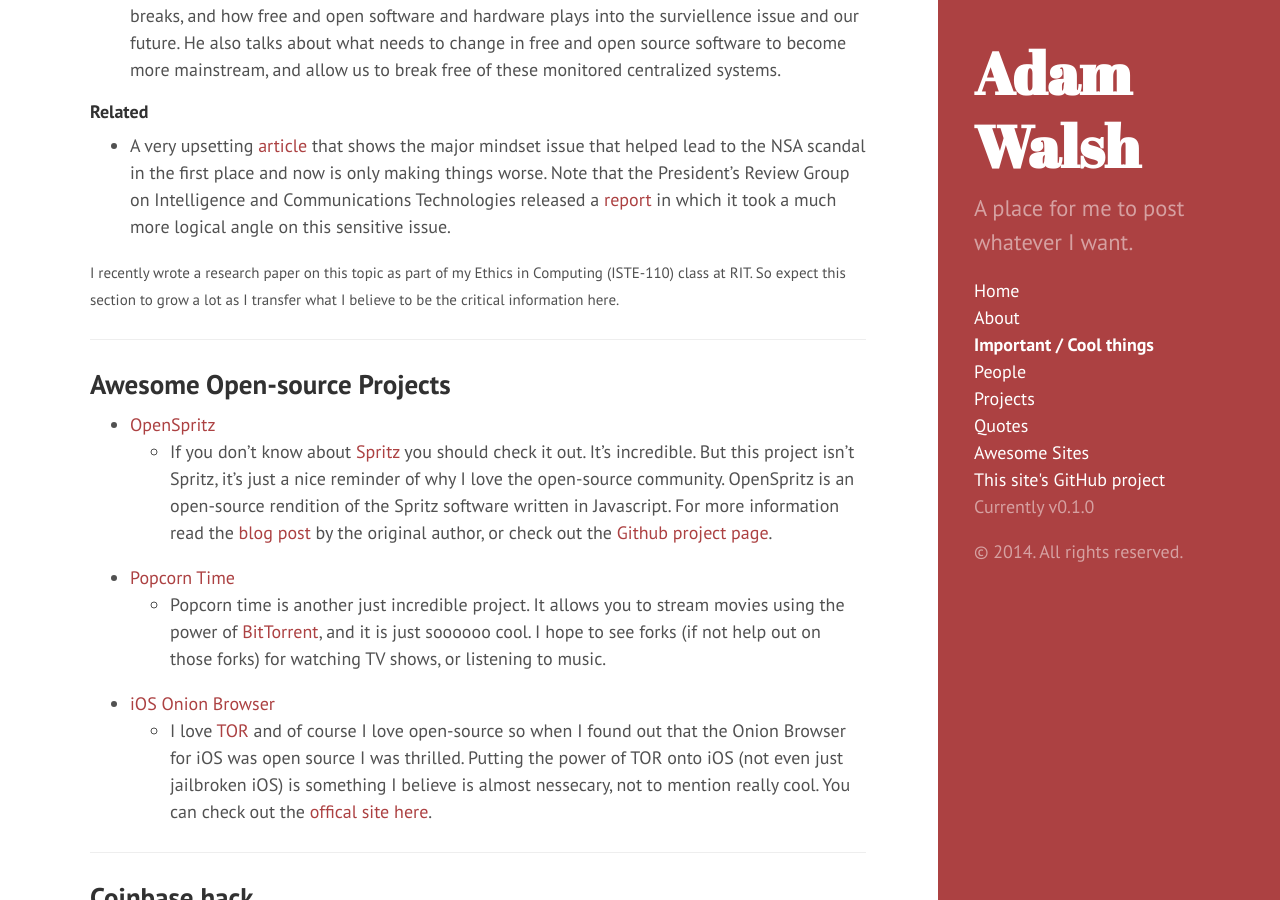
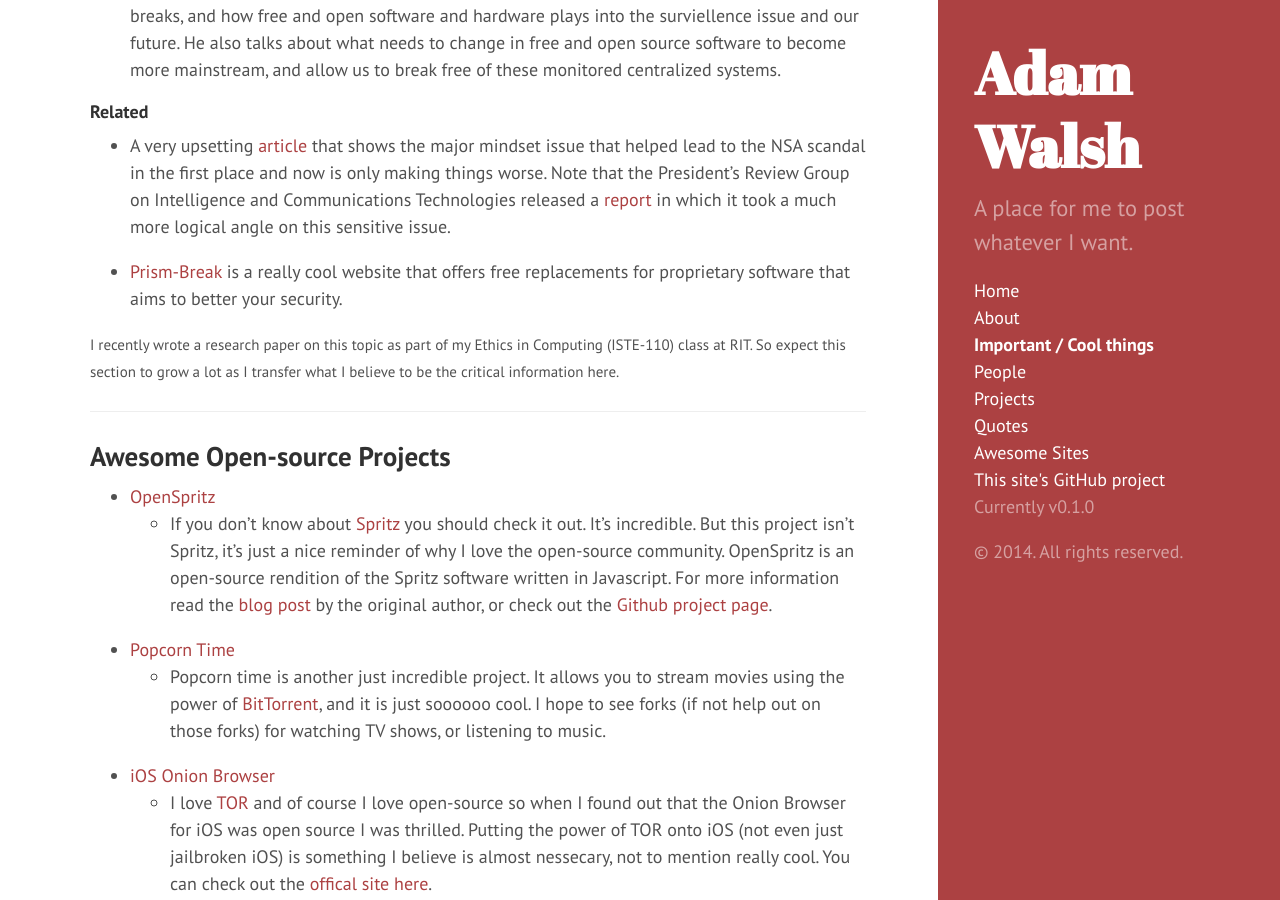
Before and after one commit to walshie4/walshie4.github.io, a Jekyll site: the page built from info.md, in a window 1280 px wide and 900 px high, scrolled down 689 px. Built offline with Jekyll 4.4.1, drawn with Linux system fonts in a browser that asks for light colours; Markdown is read by kramdown in place of the engine named in the settings.

Commit message:
Added Prism-break site, and forgotten awkward picture

```diff
--- a/info.md
+++ b/info.md
@@ -38,6 +38,9 @@
 the NSA scandal in the first place and now is only making things worse. Note that the President’s Review Group on Intelligence and
 Communications Technologies released a [report](http://www.wired.com/wp-content/uploads/2014/04/White-House-NSA-Panel-Report-2013.pdf)
 in which it took a much more logical angle on this sensitive issue.
+
+* [Prism-Break](https://prism-break.org/) is a really cool website that offers free replacements for proprietary software that aims to better
+your security.
 
 <small>I recently wrote a research paper on this topic as part of my Ethics in Computing (ISTE-110) class at RIT. So expect
 this section to grow a lot as I transfer what I believe to be the critical information here.</small>
```
Also changed, not shown: sites.md (+3 -0 lines), awkward_picture.jpg (added).
